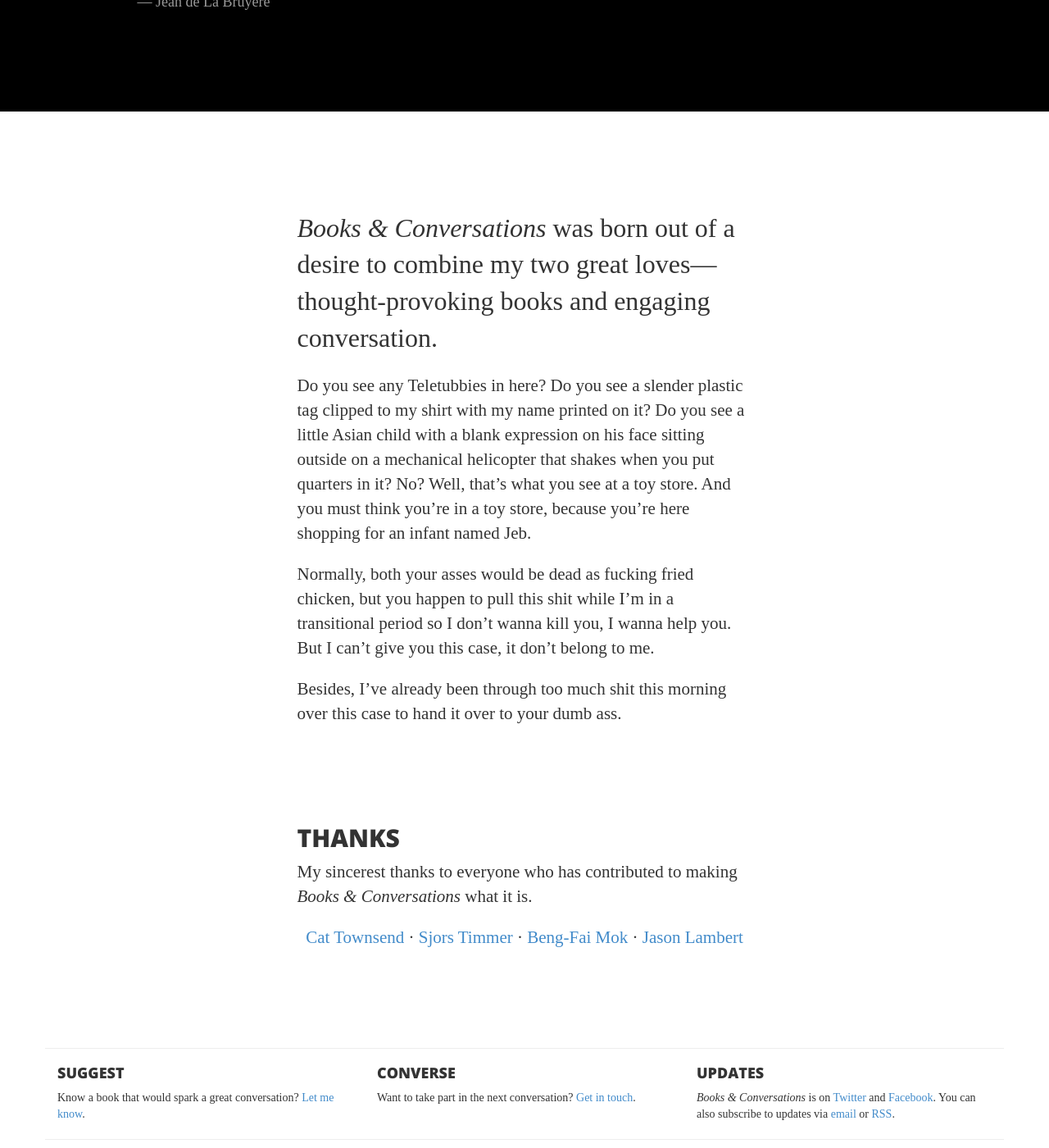
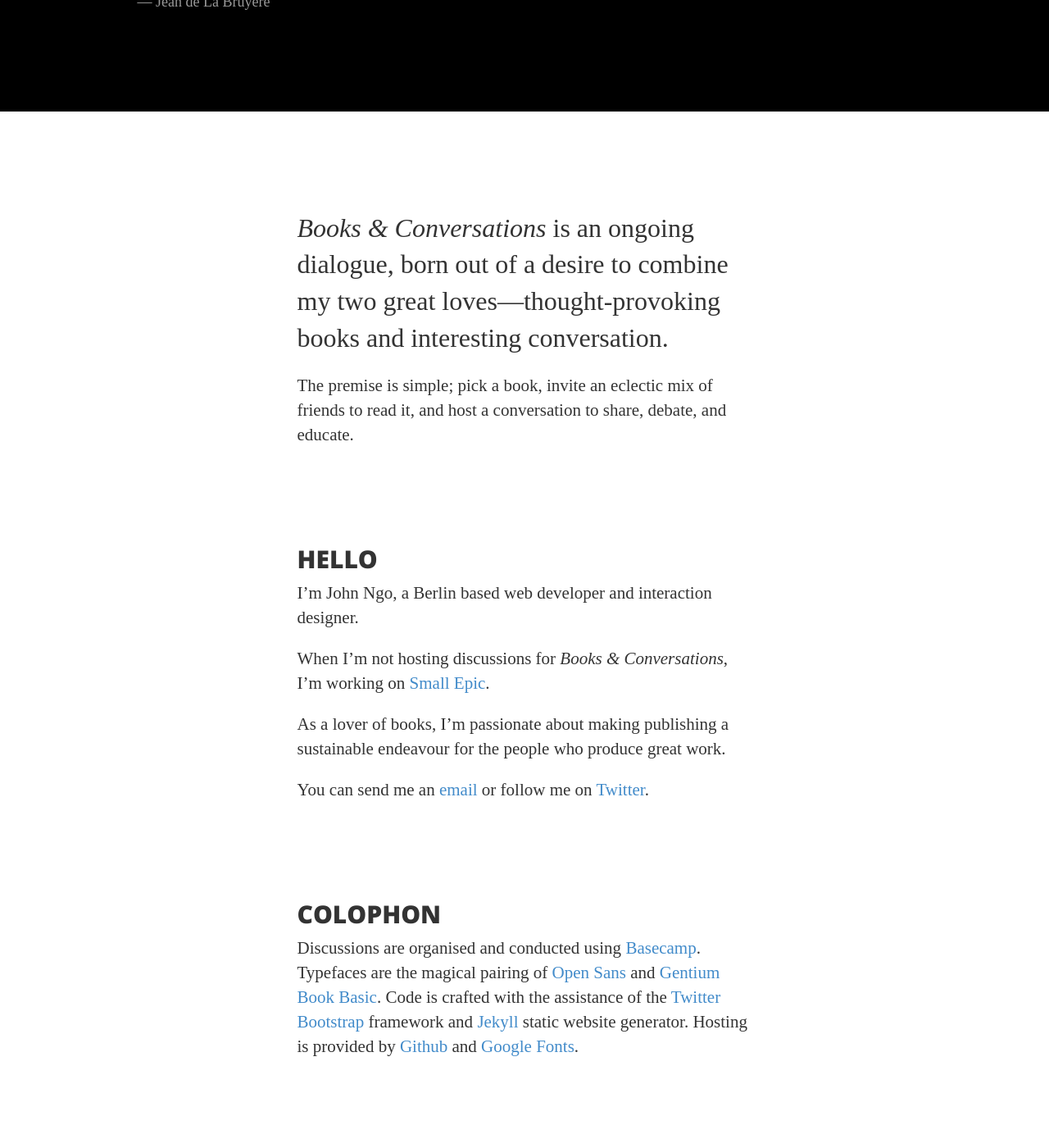
Before and after one commit to smallepic/books-and-conversations, a Jekyll site: the page built from about.html, in a window 1280 px wide and 1400 px high, scrolled down 568 px. Shown: the whole window at 82% size. Built offline with Jekyll 4.4.1, drawn with Linux system fonts in a browser that asks for light colours; some web fonts are replaced.

Commit message:
Added copy for about page.

```diff
--- a/about.html
+++ b/about.html
@@ -19,10 +19,25 @@
 	<div class="container">
 		<div class="row">
 			<section class="col-md-6 col-md-offset-3">
-				<p class="lead"><em>Books &amp; Conversations</em> was born out of a desire to combine my two great loves&mdash;thought-provoking books and engaging conversation.</p>
-				<p>Do you see any Teletubbies in here? Do you see a slender plastic tag clipped to my shirt with my name printed on it? Do you see a little Asian child with a blank expression on his face sitting outside on a mechanical helicopter that shakes when you put quarters in it? No? Well, that&rsquo;s what you see at a toy store. And you must think you&rsquo;re in a toy store, because you&rsquo;re here shopping for an infant named Jeb. </p>
-				<p>Normally, both your asses would be dead as fucking fried chicken, but you happen to pull this shit while I&rsquo;m in a transitional period so I don&rsquo;t wanna kill you, I wanna help you. But I can&rsquo;t give you this case, it don&rsquo;t belong to me.</p>
-				<p>Besides, I&rsquo;ve already been through too much shit this morning over this case to hand it over to your dumb ass. </p>
+				<p class="lead"><em>Books &amp; Conversations</em> is an ongoing dialogue, born out of a desire to combine my two great loves&mdash;thought-provoking books and interesting conversation.</p>
+				<p>The premise is simple; pick a book, invite an eclectic mix of friends to read it, and host a conversation to share, debate, and educate.</p>
+			</section>
+		</div>
+
+		<div class="row">
+			<section class="col-md-6 col-md-offset-3">
+				<h2>Hello</h2>
+				<p>I&rsquo;m John Ngo, a Berlin based web developer and interaction designer.</p>
+				<p>When I&rsquo;m not hosting discussions for <em>Books &amp; Conversations</em>, I&rsquo;m working on <a href="https://smallepic.com/">Small Epic</a>.</p>
+				<p>As a lover of books, I&rsquo;m passionate about making publishing a sustainable endeavour for the people who produce great work.</p>
+				<p>You can send me an <a href="mailto:&#106;&#111;&#104;&#110;&#064;&#115;&#109;&#097;&#108;&#108;&#101;&#112;&#105;&#099;&#046;&#099;&#111;&#109;">email</a> or follow me on <a href="https://twitter.com/jngo">Twitter</a>.</p>
+			</section>
+		</div>
+
+		<div class="row">
+			<section class="col-md-6 col-md-offset-3">
+				<h2>Colophon</h2>
+				<p>Discussions are organised and conducted using <a href="https://basecamp.com/">Basecamp</a>.  Typefaces are the magical pairing of <a href="http://www.google.com/fonts/specimen/Open+Sans">Open Sans</a> and <a href="http://www.google.com/fonts/specimen/Gentium+Book+Basic">Gentium Book Basic</a>.  Code is crafted with the assistance of the <a href="http://getbootstrap.com/">Twitter Bootstrap</a> framework and <a href="http://jekyllrb.com/">Jekyll</a> static website generator.  Hosting is provided by <a href="https://github.com/">Github</a> and <a href="http://www.google.com/fonts">Google Fonts</a>.</p>
 			</section>
 		</div>
 
@@ -32,8 +47,8 @@
 				<p>My sincerest thanks to everyone who has contributed to making <em>Books &amp; Conversations</em> what it is.</p>
 				<ul class="list-inline-separated text-center">
 					<li><a href="https://twitter.com/catisnotpretty">Cat Townsend</a></li>
+					<li><a href="https://twitter.com/bengfai">Beng-Fai Mok</a></li>
 					<li><a href="https://twitter.com/sjors">Sjors Timmer</a></li>
-					<li><a href="https://twitter.com/bengfai">Beng-Fai Mok</a></li>
 					<li><a href="https://twitter.com/geezemo">Jason Lambert</a></li>
 				</ul>
 			</section>
```
